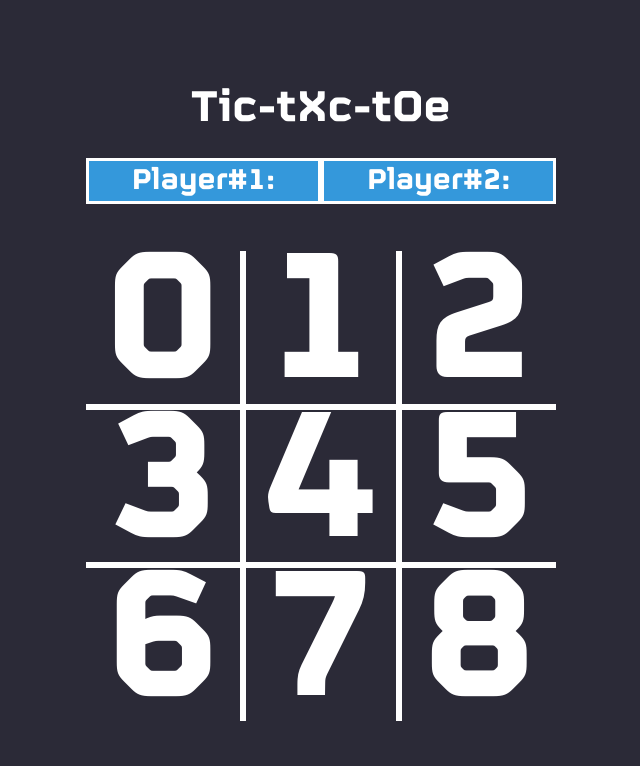
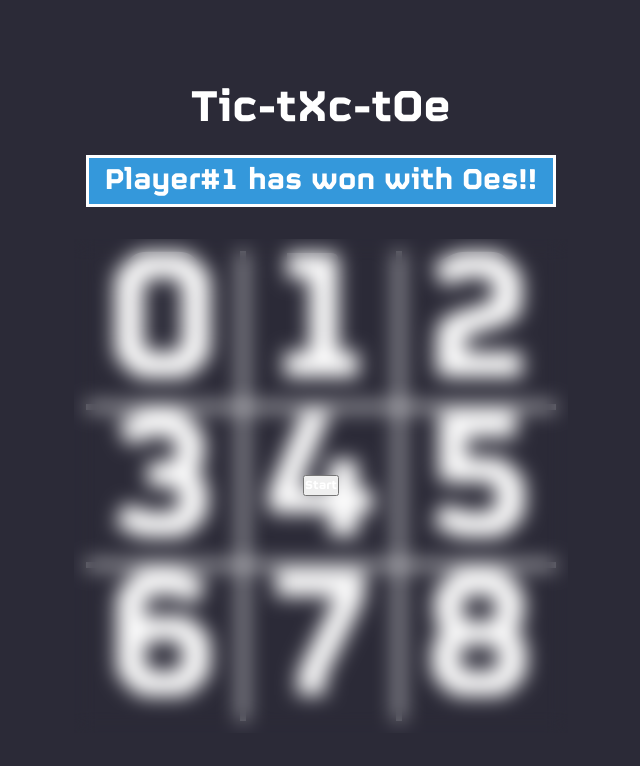
Before and after one commit to Tense11z/Tic-tac-toe-enhanced, a plain HTML site: page index.html in a window 1280 px wide. Shown: the whole page, without its empty margins (319-959 px from the left). Drawn offline with Linux system fonts and the light colour scheme.

Commit message:
added blur overlay, start game button, div for displaying results

```diff
--- a/index.html
+++ b/index.html
@@ -16,10 +16,16 @@
         </div>
         <div id="alignGame">
             <div id="turnContainer" class="align">
+                <div id="winner">Player#1 has won with Oes!!</div>
                 <div id="playerZero" class="players">Player#1:</div>
                 <div id="playerOne" class="players">Player#2:</div>
             </div>
             <div id="game">
+                <div class="overlay">
+                    <div>
+                        <button id="startGame">Start</button>
+                    </div>
+                </div>
                 <div id="board">
                     <div class="cell">0</div>
                     <div class="cell">1</div>
--- a/script.js
+++ b/script.js
@@ -2,6 +2,8 @@
 let boardElement = document.querySelector('#board');
 let playerZeroElem = document.querySelector('#playerZero');
 let playerOneElem = document.querySelector('#playerOne');
+let startGameBtnElem = document.querySelector('#startGame');
+let overlayElem = document.querySelector('.overlay');
 
 //game Variables
 let currentPlayer = undefined;
@@ -102,6 +104,7 @@ function checkWinCondition() {
                 if (playerZeroArr.every(elem => winConditions[i].includes(elem))) {
                     playerZeroArr.forEach(elem => boardElement.children[elem].classList.add('win'));
                     gameFlag = true;
+                    overlayElem.classList.remove('hidden');
                     return console.log(`${currentPlayer} has won`);
                 }
             }
@@ -110,6 +113,7 @@ function checkWinCondition() {
                 if (playerOneArr.every(elem => winConditions[i].includes(elem))) {
                     playerOneArr.forEach(elem => boardElement.children[elem].classList.add('win'));
                     gameFlag = true;
+                    overlayElem.classList.remove('hidden');
                     return console.log(`${currentPlayer} has won`);
                 }
             }
@@ -149,6 +153,8 @@ function initGame() {
     playerOneArr = new Array;
     Array.from(boardElement.children).forEach(cell => cell.classList.remove('win'));
     gameFlag = false;
+    overlayElem.classList.add('hidden');
 }
 
+startGameBtnElem.addEventListener('click', initGame);
 // initGame();
--- a/style.css
+++ b/style.css
@@ -41,6 +41,7 @@ body {
 }
 
 #turnContainer {
+    position: relative;
     display: grid;
     justify-content: center;
     grid-template-columns: repeat(2, 1fr);
@@ -70,6 +71,7 @@ body {
     display: flex;
     align-items: center;
     justify-content: center;
+    position: relative;
 }
 
 #board {
@@ -127,3 +129,35 @@ body {
     transition: background-color 0.3s ease-in-out;
     background-color: rgba(0, 89, 255, 0.3);
 }
+
+.overlay {
+    position: absolute;
+    display: flex;
+    flex-direction: column;
+    align-items: center;
+    justify-content: center;
+    width: 105%;
+    height: 105%;
+    backdrop-filter: blur(10px);
+    z-index: 1;
+}
+
+#winner {
+    display: flex;
+    align-items: center;
+    justify-content: center;
+    width: calc(100% - 6px);
+    height: 100%;
+    background-color: #3498db;
+    position: absolute;
+    z-index: 1;
+    border: solid;
+}
+
+#startGame {
+    z-index: 2;
+}
+
+.hidden {
+    visibility: hidden;
+}
```
